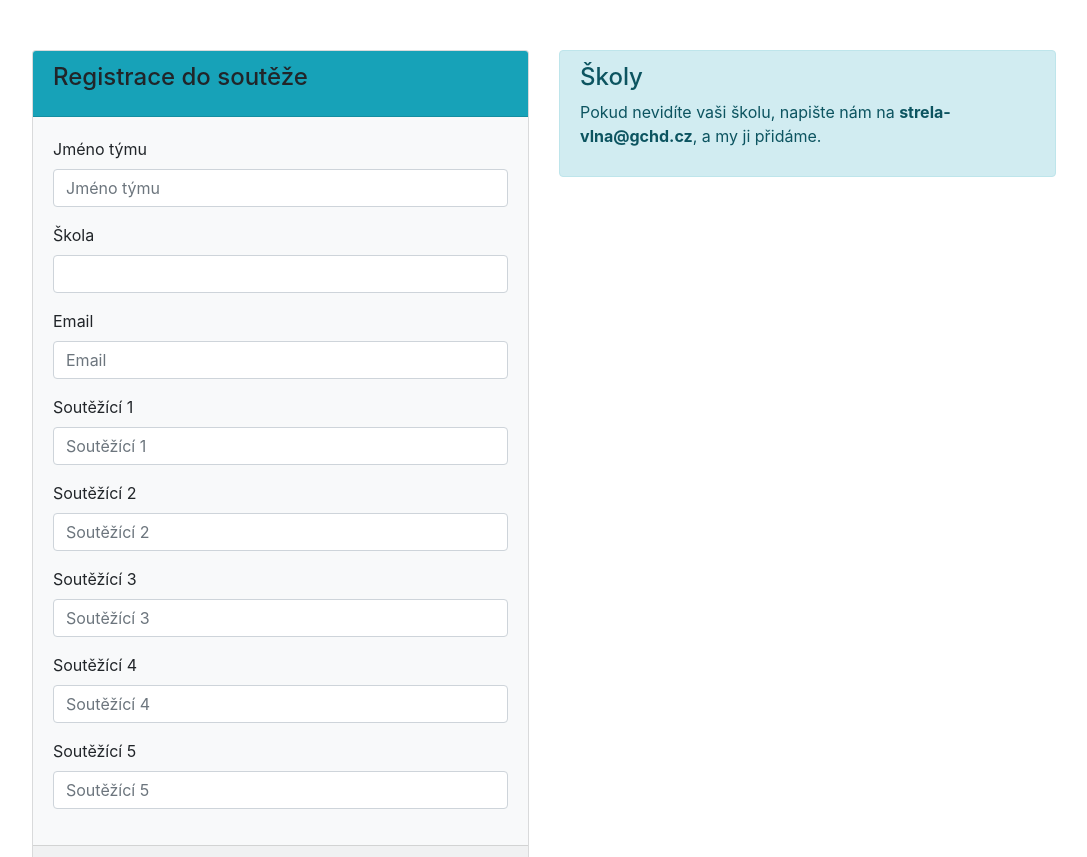
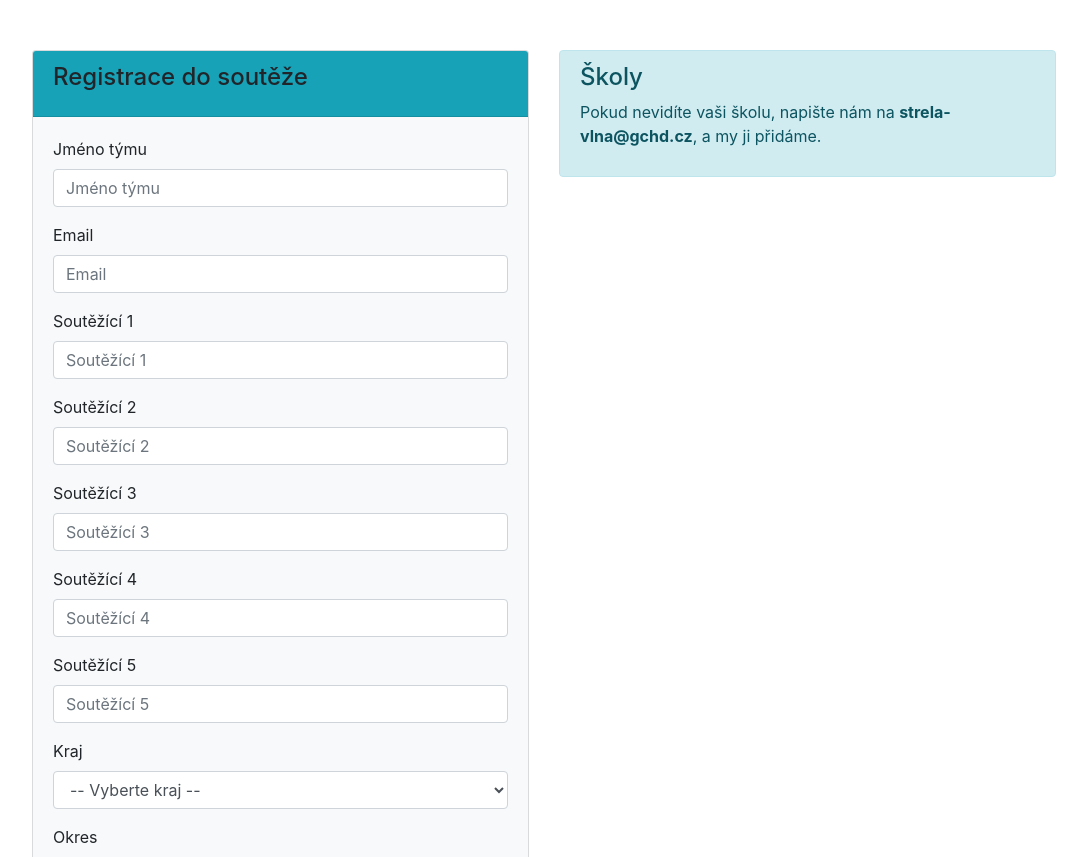
Before and after one commit to bitzanf/strela-vlna, a Django app: page /registrace/ in a window 1280 px wide. Shown: the part 86-943 px from the top of the page, without its empty margins (96-1183 px from the left). Run offline with Django 3.2, Linux system fonts and the light colour scheme; data that the repository does not hold is empty; some libraries are stand-ins or nearby versions.

Commit message:
lepsi vyhledavani skol

```diff
--- a/strela/forms.py
+++ b/strela/forms.py
@@ -1,21 +1,27 @@
+from email.policy import default
 from django import forms
+
+from strela.constants import CZ_NUTS_NAMES
 from .models import KeyValueStore, Tym, Soutez, Tym_Soutez, Otazka, Tym_Soutez_Otazka, EmailInfo
 from django.utils.timezone import now
 from bootstrap_datepicker_plus.widgets import DateTimePickerInput   # 9.10.2022 - nefunguje, opraveno na .widgets
 from django.forms import HiddenInput, DecimalField
 from .lookups import SkolaLookup
 from selectable.forms.widgets import AutoCompleteSelectWidget
-from . utils import make_tym_login
+from . utils import make_tym_login, get_nuts_kraje
 from tinymce.widgets import TinyMCE
 
 import re
 
 class RegistraceForm(forms.ModelForm):
     required_css_class = 'required'
+    kraj = forms.ChoiceField(choices=[(None, '-- Vyberte kraj --')] + get_nuts_kraje())
+    okres = forms.ChoiceField(disabled=True)
+    skola = forms.CharField(widget=AutoCompleteSelectWidget(SkolaLookup), disabled=True, label='Škola')
 
     class Meta:
         model = Tym
-        fields = ['jmeno','skola','email','soutezici1','soutezici2','soutezici3','soutezici4','soutezici5']
+        fields = ['jmeno','email','soutezici1','soutezici2','soutezici3','soutezici4','soutezici5']
         labels = {
             "jmeno": "Jméno týmu",
             "skola": "Škola",
@@ -26,9 +32,7 @@ class RegistraceForm(forms.ModelForm):
             "soutezici4": "Soutěžící 4",
             "soutezici5": "Soutěžící 5"
         }
-        widgets = {
-            'skola': AutoCompleteSelectWidget(SkolaLookup)
-        }
+
 
     def clean(self):
         super().clean()
--- a/strela/models.py
+++ b/strela/models.py
@@ -261,7 +261,7 @@ class Tym_Soutez_Otazka(models.Model):
             # vyhodit vsechny otazky, ktere uz si zakoupila dana skola
             otazky = otazky.exclude(
                 id__in=Tym_Soutez_Otazka.objects.filter(skola=tym.skola).values_list('otazka', flat=True)
-            ).order_by('?')
+            ).order_by('?')[:1]
 
             if len(otazky) == 0:
                 if obtiznost == 'A':
@@ -295,7 +295,7 @@ class Tym_Soutez_Otazka(models.Model):
             otazky = Tym_Soutez_Otazka.objects.filter(stav=5, otazka__soutez=soutez, otazka__otazka__obtiznost=obtiznost)
             otazky = otazky.exclude(
                 id__in=Tym_Soutez_Otazka.objects.filter((~Q(stav=5)) & Q(skola=tym.skola)).values_list('id', flat=True)
-            )
+            ).order_by('?')[:1]
 
             if len(otazky) == 0:
                 logger.error("Tým {} se pokusil koupit otázku s obtížností {} Z BAZARU, které došly.".format(tym, obtiznost))
@@ -468,12 +468,16 @@ class KeyValueStore(models.Model):
         'qr_clanek',
         'soutez_index',
         'soutez_pravidla',
-        'registrace_info'
+        'registrace_info',
+        'pozvanka_vip',
+        'pozvanka'
     ]
 
     key_mapping = {
         'qr_clanek': 'QR Článek',
         'soutez_index': 'Index soutěže',
         'soutez_pravidla': 'Pravidla soutěže',
-        'registrace_info': 'Informace k registraci'
+        'registrace_info': 'Informace k registraci',
+        'pozvanka_vip': 'VIP Pozvánka',
+        'pozvanka': 'Pozvánka'
     }
--- a/strela/templates/strela/registrace_souteze.html
+++ b/strela/templates/strela/registrace_souteze.html
@@ -8,6 +8,51 @@
     <script src="//ajax.googleapis.com/ajax/libs/jquery/1.11.2/jquery.min.js"></script>
     <script src="//ajax.googleapis.com/ajax/libs/jqueryui/1.11.3/jquery-ui.js"></script>
     <script type="text/javascript" src="{% static 'selectable/js/jquery.dj.selectable.js' %}"></script>
+    <script type="text/javascript">
+        CZ_NUTS_NAMES = {
+        {% for k, v in NUTS.items %}
+            {{ k }}: "{{v}}",
+        {% endfor %}
+        };
+
+        function setOkres() {
+            const kraj = $('#id_kraj').find(":selected").val();
+            $('#id_okres').empty();
+
+            if (kraj == "") {
+                $('#id_okres').prop("disabled", true);
+                $("#id_skola_0").prop("disabled", true);
+                return;
+            }
+
+            $('#id_okres').append($("<option>", {
+                value: "",
+                text: "-- Vyberte okres --"
+            }));
+
+            const rx = new RegExp(kraj.slice(0, 5) + "[^0]");
+            for (const [key, val] of Object.entries(CZ_NUTS_NAMES)) {
+                if (rx.test(key)) {
+                    $('#id_okres').append($("<option>", {
+                        value: key,
+                        text: val
+                    }));
+                }
+            }
+            $('#id_okres').prop("disabled", false);
+        }
+
+        $(document).ready(function() {
+            $("#id_kraj").on("change", setOkres);
+            $('#id_okres').on("change", function() {
+                if ($('#id_okres').val() != "") $("#id_skola_0").prop("disabled", false);
+                else $("#id_skola_0").prop("disabled", true);
+            });
+            $("#id_skola_0").djselectable('option', 'prepareQuery', query => {
+                query.uzemi = $('#id_okres').val();
+            });
+        });
+    </script>
 {% endblock %}
 {% block content %}
 {% load bootstrap4 %}
--- a/strela/utils.py
+++ b/strela/utils.py
@@ -4,6 +4,7 @@ from django.utils.timezone import now
 from django.contrib import messages
 from django.utils.text import slugify
 import re, sys
+from . constants import CZ_NUTS_NAMES
 
 def eval_registration(self):
     context: dict[str, ] = {}
@@ -153,3 +154,11 @@ def auto_kontrola_odpovedi(odpoved:str, reseni:str, odchylka:float=0.05) -> bool
             return False
     else:
         return odpoved == reseni
+
+def get_nuts_kraje():
+    rx = re.compile(r'^CZ0.[^0]0$')
+    out = []
+    for nuts, nazev in CZ_NUTS_NAMES.items():
+        if rx.match(nuts):
+            out.append((nuts, nazev))
+    return out
--- a/strela/views.py
+++ b/strela/views.py
@@ -26,7 +26,7 @@ from sequences import get_next_value
 from . models import KeyValueStore, Soutez_Otazka, Tym, Soutez, Tym_Soutez, LogTable, Otazka, Tym_Soutez_Otazka, EmailInfo, ChatConvos, ChatMsgs, Skola
 from . utils import eval_registration, tex_escape, make_tym_login, auto_kontrola_odpovedi
 from . forms import AdminTextForm, RegistraceForm, HraOtazkaForm, AdminNovaSoutezForm, AdminNovaOtazka, AdminZalozSoutezForm, AdminEmailInfo, AdminSoutezMoneyForm
-from . constants import FLAGDIFF, CENIK, OTAZKASOUTEZ, TYM_DEFAULT_MONEY
+from . constants import CZ_NUTS_NAMES, FLAGDIFF, CENIK, OTAZKASOUTEZ, TYM_DEFAULT_MONEY
 
 import lxml.html as lxhtml
 
@@ -632,6 +632,7 @@ class RegistraceIndex(CreateView):
     def get_context_data(self, **kwargs):
         context = super(RegistraceIndex, self).get_context_data(**kwargs)
         context.update(eval_registration(self))
+        context['NUTS'] = CZ_NUTS_NAMES
         return context
 
     def form_valid(self, form):
```
Also changed, not shown: strela/lookups.py (+10 -0 lines).
